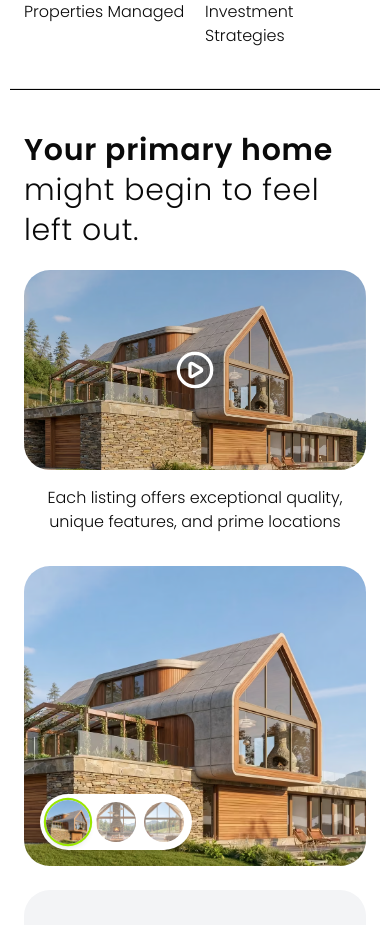
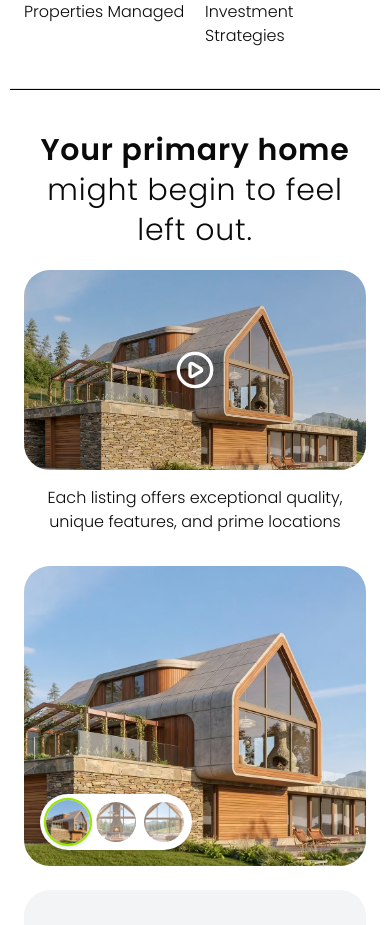
Before and after one commit to Fnrzz/realestate, a Next.js app: page / in a window 390 px wide. Shown: the part 1420-2345 px from the top of the page. Built offline with nearby package versions, Linux system fonts and the light colour scheme.

Commit message:
[PUSH] fixing bug

```diff
--- a/src/components/features/home/Showcase/index.tsx
+++ b/src/components/features/home/Showcase/index.tsx
@@ -9,7 +9,7 @@ const Showcase = () => {
     <section className="flex flex-col gap-8 w-full h-full py-10 px-6 lg:p-15">
       <div className="flex flex-col md:flex-row md:items-center md:justify-between gap-5">
         <div className="w-full md:w-[50%] lg:w-[40%]" data-aos="fade-right">
-          <h2 className="text-3xl/10 lg:text-4xl/12 font-light tracking-wide md:text-left">
+          <h2 className="text-3xl/10 lg:text-4xl/12 font-light tracking-wide text-center md:text-left">
             <span className="font-semibold">Your primary home</span> might begin
             to feel left out.
           </h2>
```
